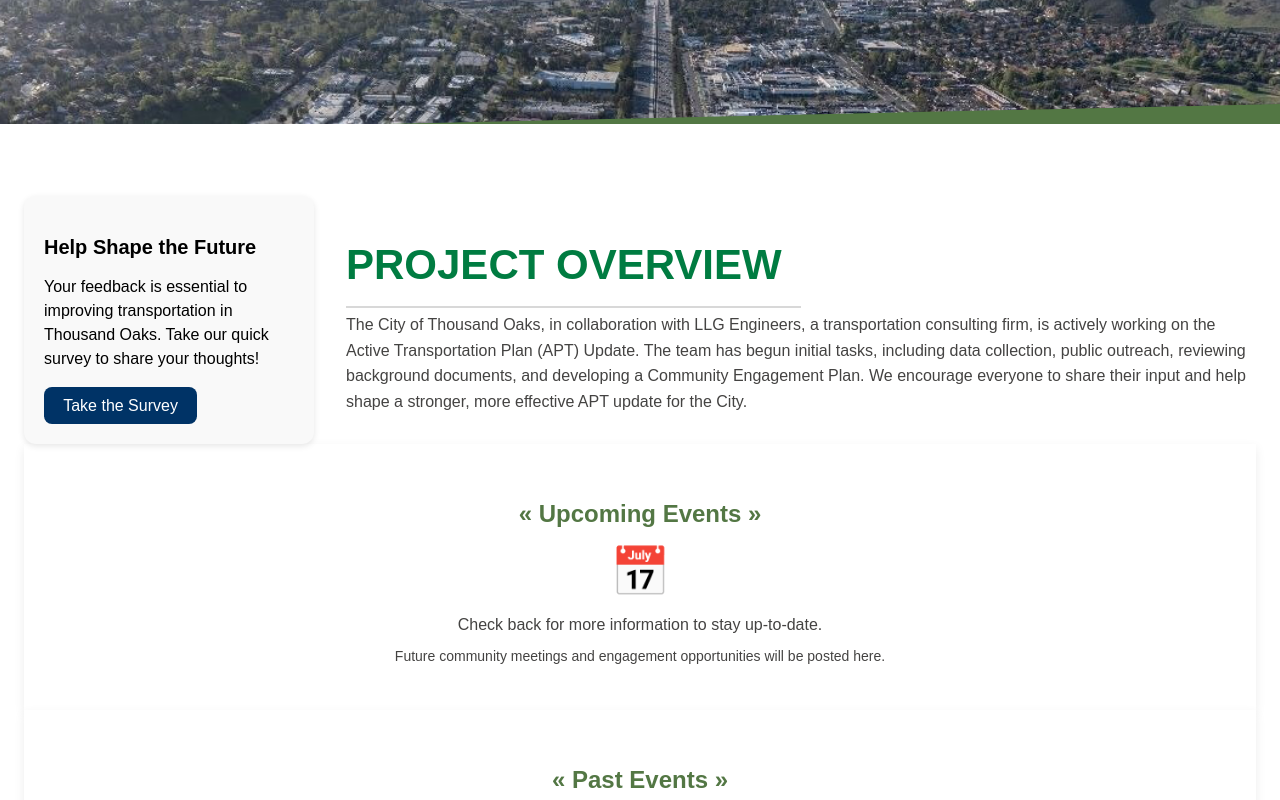
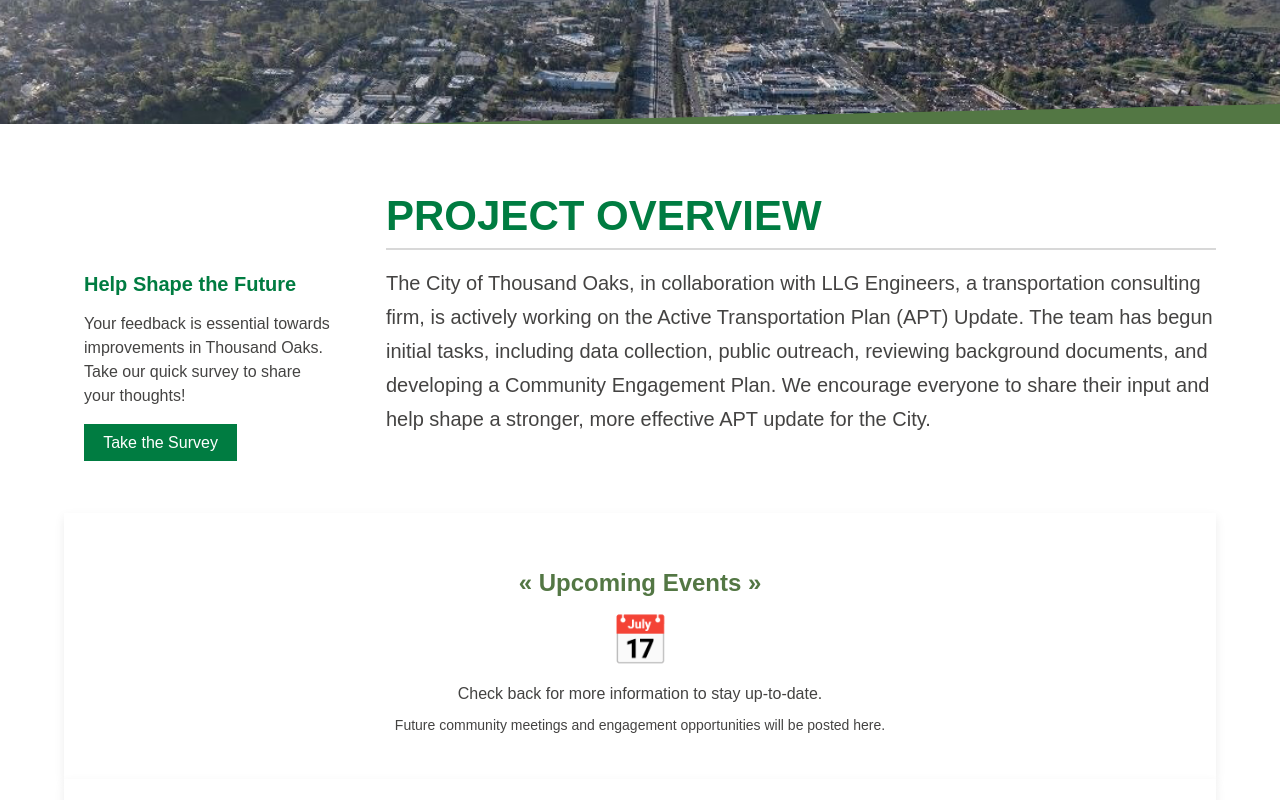
Before and after one commit to cortesllg/toaksATP, a Next.js app: page /project-status in a window 1280 px wide. Shown: the part 600-1400 px from the top of the page. Built offline with nearby package versions, Linux system fonts and the light colour scheme.

Commit message:
latest changes4-8

```diff
--- a/app/globals.css
+++ b/app/globals.css
@@ -100,13 +100,9 @@ This is the structure of the image and text overlay and goal box
 
 /* Container for the image */
 .image-container {
-  width: 100%; /* Full width of the viewport */
-  height: 60vh; /* Keep height based on the image's aspect ratio or use a fixed height if needed */
-  padding: 0; /* Remove any padding */
-  object-fit: cover; /* Ensure the image covers the container */
-  margin: 0; /* Ensure no margin is added */
-  display: block; /* Ensure it's a block-level element */
-  overflow: hidden; /* Prevent image overflow */
+  position: relative;
+  width: 100%;
+  height: auto;
 }
 
 /* Text overlay */
@@ -396,7 +392,11 @@ This is the structure of the mission statement
 }
 
 /* Optional: Make buttons responsive and adjust for smaller screens */
-@media (max-width: 768px) {
+@media (max-width: 768px), (max-height: 500px) {
+  .overlay-text1 .bg-heading {
+    font-size: 24px;
+    display: none; /* or scale it down dramatically */
+  }
   .overlay-text {
     font-size: 30px;
   }
@@ -407,6 +407,8 @@ This is the structure of the mission statement
     font-size: 25px;
   }
 }
+
+
 
 /* Style the image itself */
 .header-image {
@@ -426,6 +428,7 @@ such as: project-status/page.tsx
 ****************************************************
 ****************************************************
 
+/* Container for the image */
 /* Container for the image */
 .image-container1 {
   width: 100%;
@@ -492,6 +495,7 @@ such as: project-status/page.tsx
   text-shadow: 2px 2px 4px rgba(0, 0, 0, 0.5);
   word-break: break-word; /* Ensures long words break instead of overflowing */
 }
+
 
 
 /***************************************************
--- a/app/project-status/page.tsx
+++ b/app/project-status/page.tsx
@@ -24,18 +24,21 @@ export default function ProjectStatus() {
         <div className="overlay-text1">
           <div className="bg-heading">PROJECT STATUS</div>
           <div className="fg-subtitle">
-            See what is ongoing with the improvements in the City of Thousand Oaks
+            See what is ongoing with the improvements in the City of Thousand
+            Oaks
           </div>
         </div>
       </div>
 
       <div className="content-section">
+        {/* Move title outside the grid to align only with right content */}
+
         <div className="overview-grid">
           {/* Left side - Survey */}
           <div className="survey-box">
             <h3 className="survey-title">Help Shape the Future</h3>
             <p className="survey-description">
-              Your feedback is essential to improving transportation in Thousand
+              Your feedback is essential towards improvements in Thousand
               Oaks. Take our quick survey to share your thoughts!
             </p>
             <Link href="https://www.surveylink.com" passHref legacyBehavior>
@@ -49,18 +52,20 @@ export default function ProjectStatus() {
             </Link>
           </div>
 
-          {/* Right side - Text and Title */}
-          <div className="project-overview-text">
-            <h2 className="project-overview-title with-underline">
+          <div className="overview-text-group">
+            <div className="project-overview-title with-underline">
               PROJECT OVERVIEW
-            </h2>
-            The City of Thousand Oaks, in collaboration with LLG Engineers, a
-            transportation consulting firm, is actively working on the Active
-            Transportation Plan (APT) Update. The team has begun initial tasks,
-            including data collection, public outreach, reviewing background
-            documents, and developing a Community Engagement Plan. We encourage
-            everyone to share their input and help shape a stronger, more
-            effective APT update for the City.
+            </div>
+            {/* Right side - Paragraph only */}
+            <div className="project-overview-text">
+              The City of Thousand Oaks, in collaboration with LLG Engineers, a
+              transportation consulting firm, is actively working on the Active
+              Transportation Plan (APT) Update. The team has begun initial
+              tasks, including data collection, public outreach, reviewing
+              background documents, and developing a Community Engagement Plan.
+              We encourage everyone to share their input and help shape a
+              stronger, more effective APT update for the City.
+            </div>
           </div>
         </div>
 
--- a/app/project-status/project-status.css
+++ b/app/project-status/project-status.css
@@ -5,10 +5,13 @@
  and the project status table
 
  ****************************************************
-  ****************************************************
-  */
+ ***************************************************/
 
 /* Wrapper around the overview + events */
+.content-section {
+    padding: 3rem 1.5rem;
+    background-color: #ffffff;
+  }
 
   @media (min-width: 768px) {
     .content-section {
@@ -16,27 +19,38 @@
     }
   }
 
-/* Add underline similar to sample image */
-.with-underline {
-    border-bottom: 2px solid #d8d8d8;
-    width: 50%;
-    padding-bottom: 0.5rem;
-    margin-bottom: 1.5rem; /* Add space after the underline */
-  }
-
-.content-section {
-  padding: 3rem 1.5rem;
-  background-color: #ffffff;
-}
-
-/* Update title color */
+  /* Project Overview Title */
   .project-overview-title {
     font-size: 42px;
     font-weight: 700;
     color: #007c41;
-    margin-bottom: 0.25rem; /* gives space between title and underline */
+    margin-bottom: 1rem;
+    margin-top: 0;
     font-family: Arial, sans-serif;
-    text-align: left; /* Make sure it's not centered */
+    padding-left: 0; /* <-- changed from 270px */
+  }
+
+  @media (min-width: 768px) {
+    .project-overview-title {
+      padding-left: 0; /* or maybe try 1rem if you want slight indent */
+    }
+  }
+
+
+  @media (max-width: 767px) {
+    .project-overview-title {
+      padding-left: 0.25rem;
+      text-align: left;
+    }
+  }
+
+  /* Section underline */
+  .with-underline {
+    border-bottom: 2px solid #d8d8d8;
+    padding-bottom: 0.5rem;
+    margin-bottom: 1rem;
+    width: 100%;
+    max-width: 100%;
   }
 
   /* Body text consistent */
@@ -47,10 +61,63 @@
     font-family: Arial, sans-serif;
   }
 
+  /* Two-column layout for overview */
   .overview-grid {
-    margin-top: 2rem; /* previously 1.5rem */
+    display: flex;
+    flex-direction: row;
+    gap: 2rem;
+    margin-top: 0;
+    flex-wrap: wrap;
+    align-items: flex-start;
+    margin-bottom: 2rem;
+    font-family: Arial, sans-serif;
   }
 
+  /* Survey (left side) */
+  .survey-box {
+    background-color: #ffffff;
+    padding: 20px;
+    width: 250px;
+    margin-top: 45px;
+  }
+
+  .survey-title {
+    font-size: 1.25rem;
+    font-weight: bold;
+    color: #007c41;
+    margin-bottom: 0.75rem;
+  }
+
+  .survey-description {
+    font-size: 1rem;
+    margin-bottom: 1rem;
+    line-height: 1.5;
+    color: #444342;
+    font-family: Arial, sans-serif;
+  }
+
+  .survey-button {
+    display: inline-block;
+    background-color: #007c41;
+    color: white;
+    padding: 0.6rem 1.2rem;
+    text-decoration: none;
+    transition: background-color 0.3s ease;
+  }
+
+  .survey-button:hover {
+    background-color: #95B387;
+  }
+
+  /* Right side text */
+  .overview-text-group {
+    display: flex;
+    flex-direction: column;
+    flex: 1;
+    padding-top: 0.25rem; /* fine-tuning alignment */
+  }
+
+  /* Events section layout */
   @media (min-width: 768px) {
     .events-grid {
       grid-template-columns: 1fr 1fr;
@@ -86,55 +153,3 @@
     font-size: 0.875rem;
     color: #444342;
   }
-
-/* Two-column layout for overview */
-.overview-grid {
-  display: flex;
-  flex-direction: row;
-  gap: 2rem;
-  margin-top: 1.5rem;
-  flex-wrap: wrap;
-}
-
-/* Survey (left side) */
-.survey-box {
-  background-color: #f9f9f9;
-  border-radius: 12px;
-  padding: 20px;
-  width: 250px; /* reduced from something like 350px or more */
-  box-shadow: 0 2px 6px rgba(0, 0, 0, 0.1);
-}
-
-.survey-title {
-  font-size: 1.25rem;
-  font-weight: bold;
-  margin-bottom: 0.75rem;
-}
-
-.survey-description {
-  font-size: 1rem;
-  margin-bottom: 1rem;
-  line-height: 1.5;
-}
-
-.survey-button {
-  display: inline-block;
-  background-color: #003366;
-  color: white;
-  padding: 0.6rem 1.2rem;
-  border-radius: 8px;
-  text-decoration: none;
-  transition: background-color 0.3s ease;
-}
-
-.survey-button:hover {
-  background-color: #0055a5;
-}
-
-/* Right side text */
-.project-overview-text {
-  flex: 2;
-  font-size: 1rem;
-  line-height: 1.6;
-  min-width: 280px;
-}
```
Lines whose indentation alone changed are shown as unchanged.
